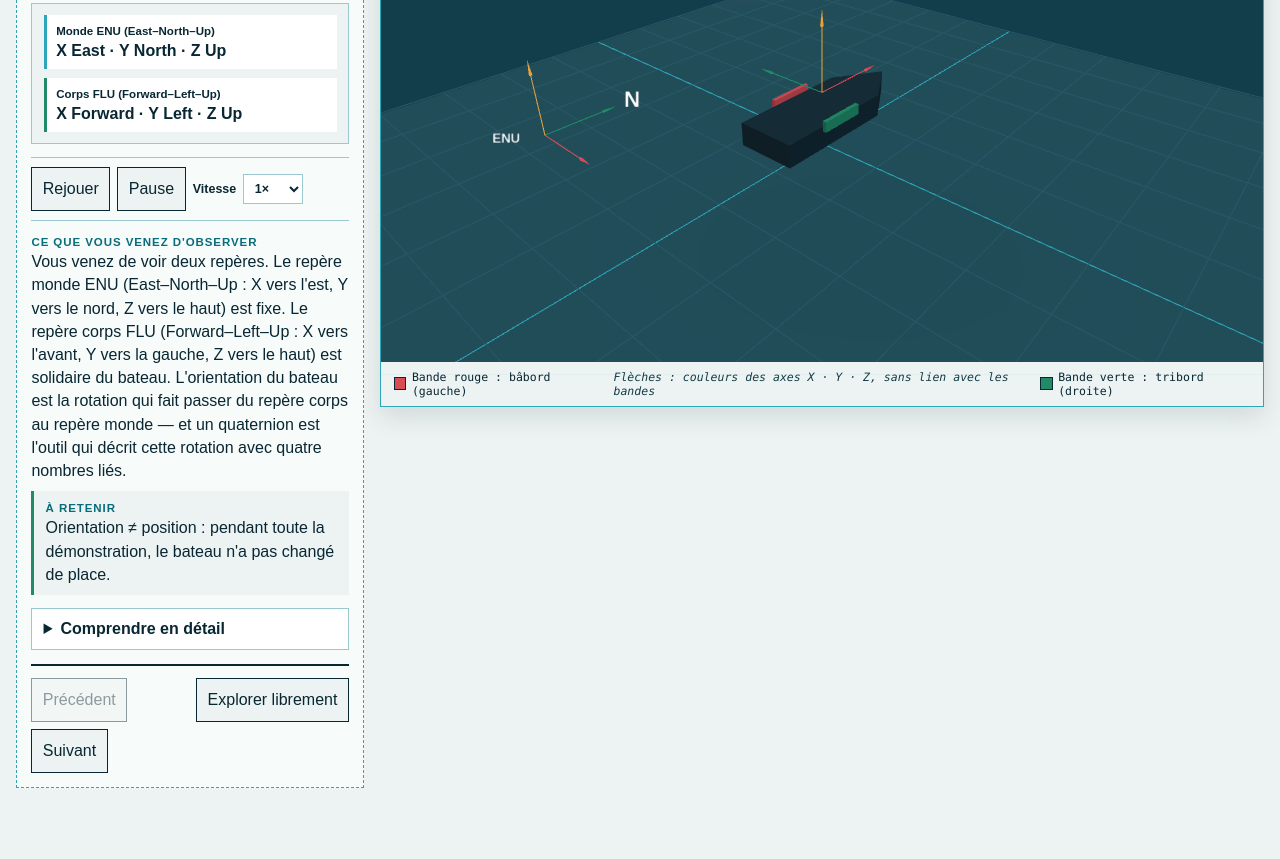
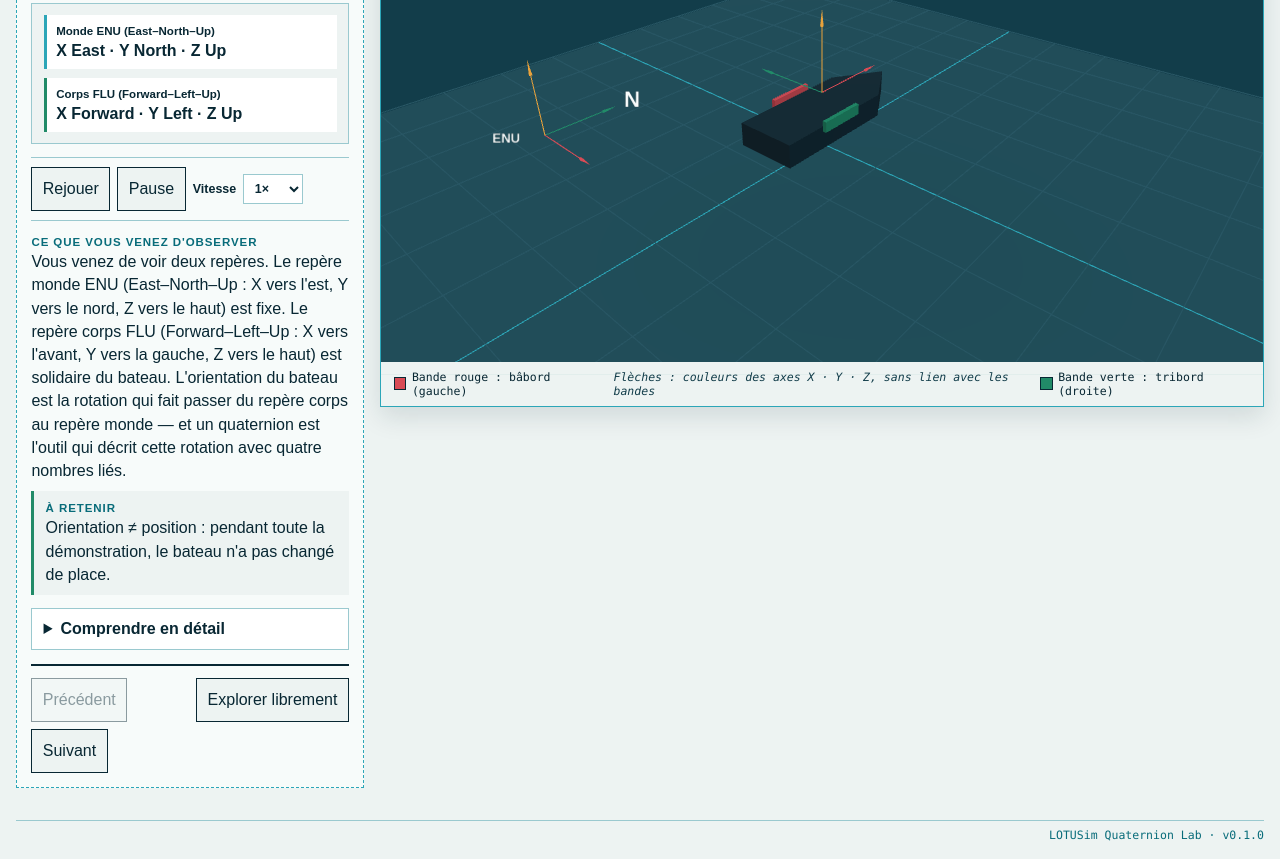
Before and after one commit to cmoron-lab/quaternion-lab, a website built with Vite: page index.html in a window 1280 px wide. Shown: the part 357-1216 px from the top of the page. Before the commit the page ends 1177 px from the top, so only its background shows below. Built offline with nearby package versions, Linux system fonts and the light colour scheme; animation ran at ten frames a second.

Commit message:
feat: display the release version in the footer
Un pied de page discret affiche la version lue depuis package.json (source
unique, tree-shakée au build), pour identifier d'un coup d'œil la version
déployée sur Pages.

```diff
--- a/index.html
+++ b/index.html
@@ -104,6 +104,9 @@
 
         <section id="lesson-panel" class="lesson-panel" aria-label="Tutoriel quaternions"></section>
       </main>
+      <footer class="lab__footer">
+        <p>LOTUSim Quaternion Lab · <span id="app-version"></span></p>
+      </footer>
     </div>
     <script type="module" src="/src/main.ts"></script>
   </body>
--- a/src/main.ts
+++ b/src/main.ts
@@ -1,6 +1,10 @@
+import { version } from "../package.json";
 import { mountLabApp } from "./ui/app";
 
 const app = document.querySelector<HTMLElement>("#app");
 
 if (!app) throw new Error("Le conteneur de l'application est introuvable.");
 mountLabApp(app);
+
+const versionBadge = document.querySelector<HTMLElement>("#app-version");
+if (versionBadge) versionBadge.textContent = `v${version}`;
--- a/src/styles.css
+++ b/src/styles.css
@@ -314,6 +314,17 @@ select { border: 1px solid #9ac9cf; padding: 0.4rem; background: #fff; color: #0
 .challenge__options { display: grid; grid-template-columns: repeat(3, minmax(0, 1fr)); gap: 0.45rem; }
 .challenge__feedback { min-height: 2.6rem; margin: 0.65rem 0; color: #123d4a; font-weight: 700; line-height: 1.4; }
 
+.lab__footer {
+  width: min(92rem, calc(100% - 2rem));
+  margin-inline: auto;
+  padding: 0.55rem 0 1.1rem;
+  border-top: 1px solid #9ac9cf;
+  color: #086c7a;
+  font: 0.72rem/1 ui-monospace, SFMono-Regular, Menlo, monospace;
+  text-align: right;
+}
+.lab__footer p { margin: 0; }
+
 .visually-hidden {
   position: absolute;
   width: 1px;
```
Also changed, not shown: tsconfig.json (+12 -3 lines).
